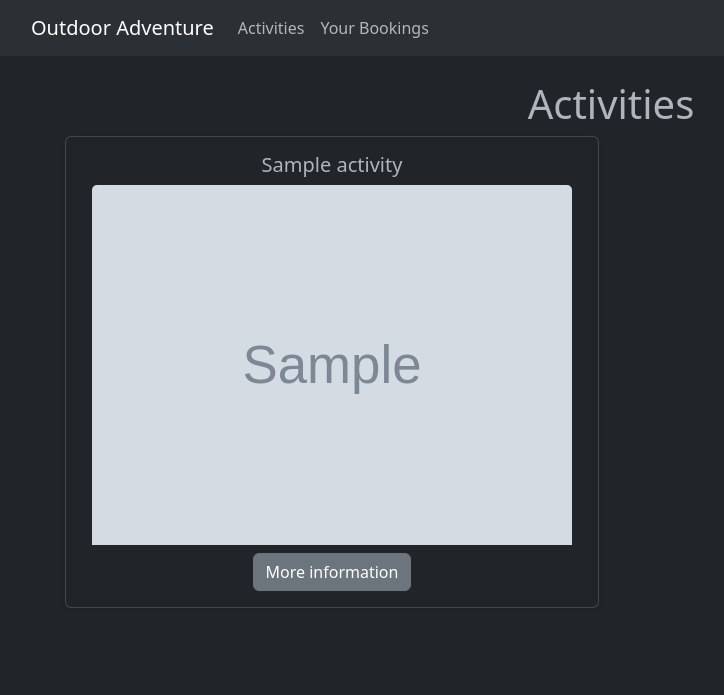
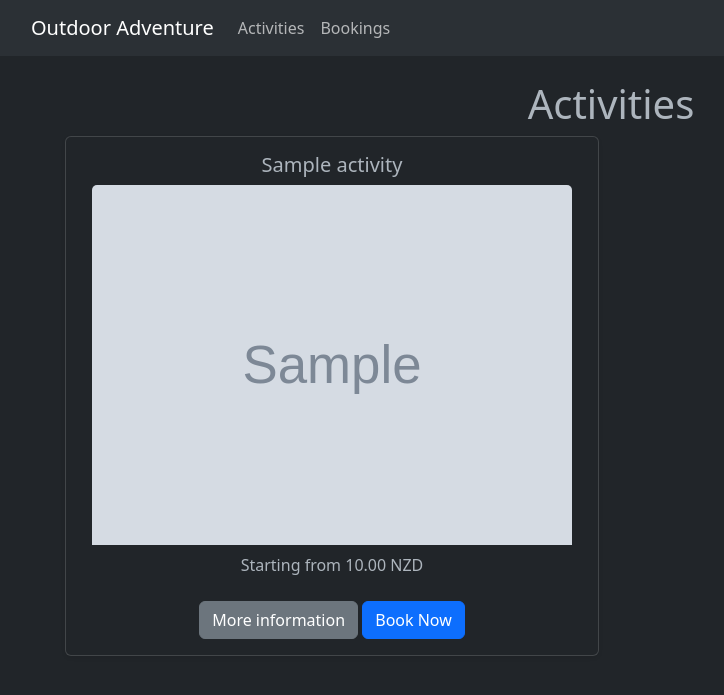
Before and after one commit to hcdiekmann/django-booking-system, a Django app: page / in a window 1280 px wide. Shown: the top 695 px of the page, without its empty margins (29-753 px from the left). Run offline with Django 4.2, Linux system fonts and the light colour scheme; tables that the repository leaves empty hold one stand-in row (values such as "Sample post"); grey boxes marked "Sample" are stand-in pictures.

Commit message:
update list view

```diff
--- a/activity_booking/templates/activity_list.html
+++ b/activity_booking/templates/activity_list.html
@@ -19,6 +19,7 @@
             alt="..."
             style="max-width: 30em"
           />
+          <p class="card-text mt-2">Starting from {{ activity.price }} NZD</p>
           <div class="pt-2">
             <a
               href="{% url 'activity_detail' activity.pk %}"
@@ -26,6 +27,11 @@
             >
               More information
             </a>
+            <a
+              class="btn btn-primary"
+              href="{% url 'booking_create' activity.pk %}"
+              >Book Now</a
+            >
           </div>
         </div>
       </div>
--- a/templates/base.html
+++ b/templates/base.html
@@ -36,9 +36,7 @@
               >
             </li>
             <li class="nav-item">
-              <a class="nav-link" href="{% url 'booking_list' %}"
-                >Your Bookings</a
-              >
+              <a class="nav-link" href="{% url 'booking_list' %}">Bookings</a>
             </li>
           </ul>
         </div>
```
